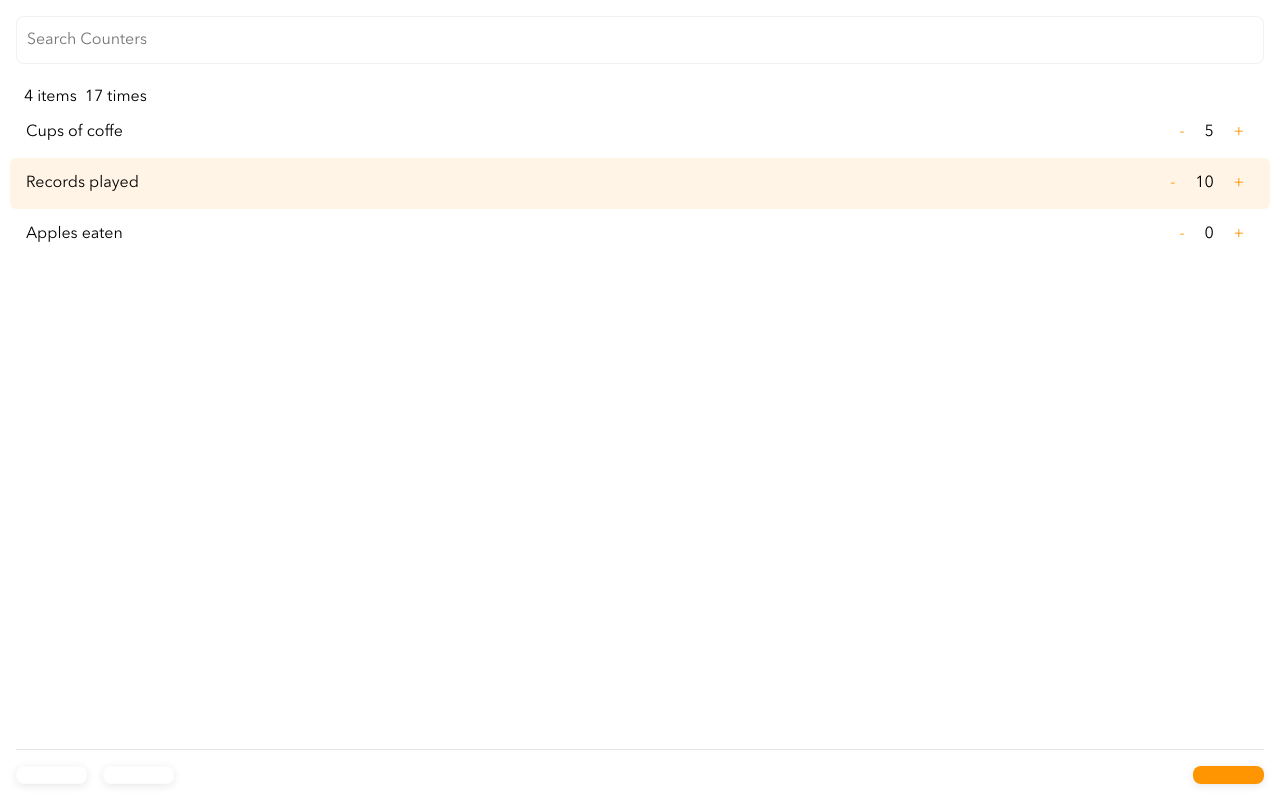
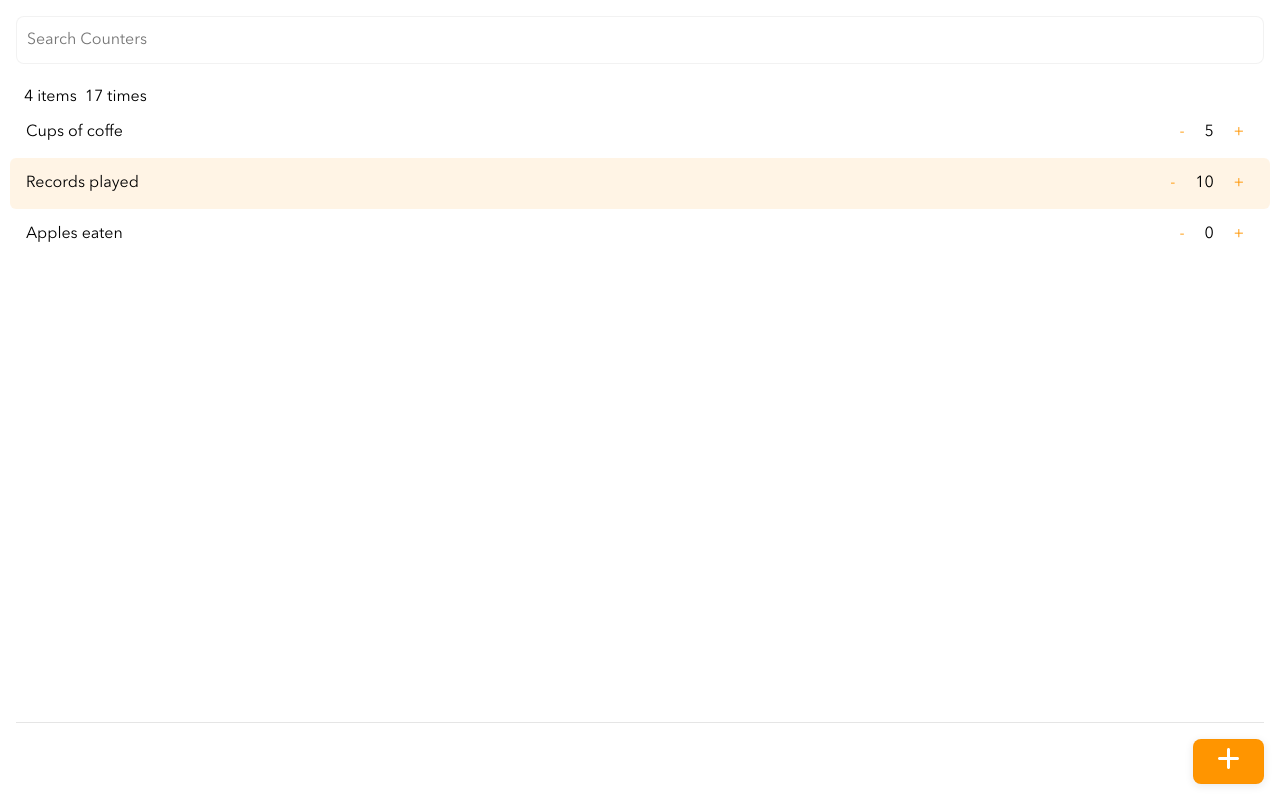
Before and after one commit to nitroceluloso/shop-test-2022, a React app: page / in a window 1280 px wide. Built offline with nearby package versions, Linux system fonts and the light colour scheme.

Commit message:
feature: added button bar.

```diff
--- a/src/components/molecules/button-bar/ButtonBar.style.tsx
+++ b/src/components/molecules/button-bar/ButtonBar.style.tsx
@@ -1,16 +1,22 @@
 import styled from 'styled-components';
 
-export const ButtonBarContainer = styled.div`
+type ButtonBarContainerProps = {
+    transparent?: boolean;
+}
+
+export const ButtonBarContainer = styled.div<ButtonBarContainerProps>`
     width: 100%;
     position: fixed;
     bottom: 0;
     padding:  0 1rem 1rem 1rem;
+    opacity: ${props => props.transparent ? '0.2' : 1};
 `;
 
 export const ButtonContainer = styled.div`
     padding-top: 1rem;
     display: flex;
     justify-content: space-between;
+    flex-direction: row-reverse;
 `;
 
 export const OptionButtonBox = styled.div`
--- a/src/components/molecules/button-bar/ButtonBar.tsx
+++ b/src/components/molecules/button-bar/ButtonBar.tsx
@@ -1,17 +1,34 @@
 import React from 'react';
 import Button from '@Components/atoms/button';
 import { ButtonBarContainer, Separation, ButtonContainer, OptionButtonBox } from './ButtonBar.style';
+import Plus from "@Assets/svg/plus.svg";
+import Trash from "@Assets/svg/trash.svg";
+import Share from "@Assets/svg/share.svg";
 
-export const ButtonBar = () => {
+type ButtonBarProps = {
+    showOptions: boolean;
+}
+
+export const ButtonBar = (props: ButtonBarProps) => {
     return (
         <ButtonBarContainer>
             <Separation/>
             <ButtonContainer>
-                <OptionButtonBox>
-                    <Button title='+' look='option' onClick={() => {}} />
-                    <Button title='+' look='option' onClick={() => {}} />
-                </OptionButtonBox>
-                <Button title='+' look='action' onClick={() => {}} />
+                <Button look='action' onClick={() => {}}>
+                    <img src={Plus} alt="" style={{height: '21px'}}/>
+                </Button>
+
+                {
+                    props.showOptions &&
+                    <OptionButtonBox>
+                        <Button look='option' onClick={() => {}}>
+                            <img src={Trash} alt="" style={{height: '21px'}}/>
+                        </Button>
+                        <Button look='option' onClick={() => {}} >
+                            <img src={Share} alt="" style={{height: '21px'}}/>
+                        </Button>
+                    </OptionButtonBox>
+                }
             </ButtonContainer>
         </ButtonBarContainer>
     );
```
